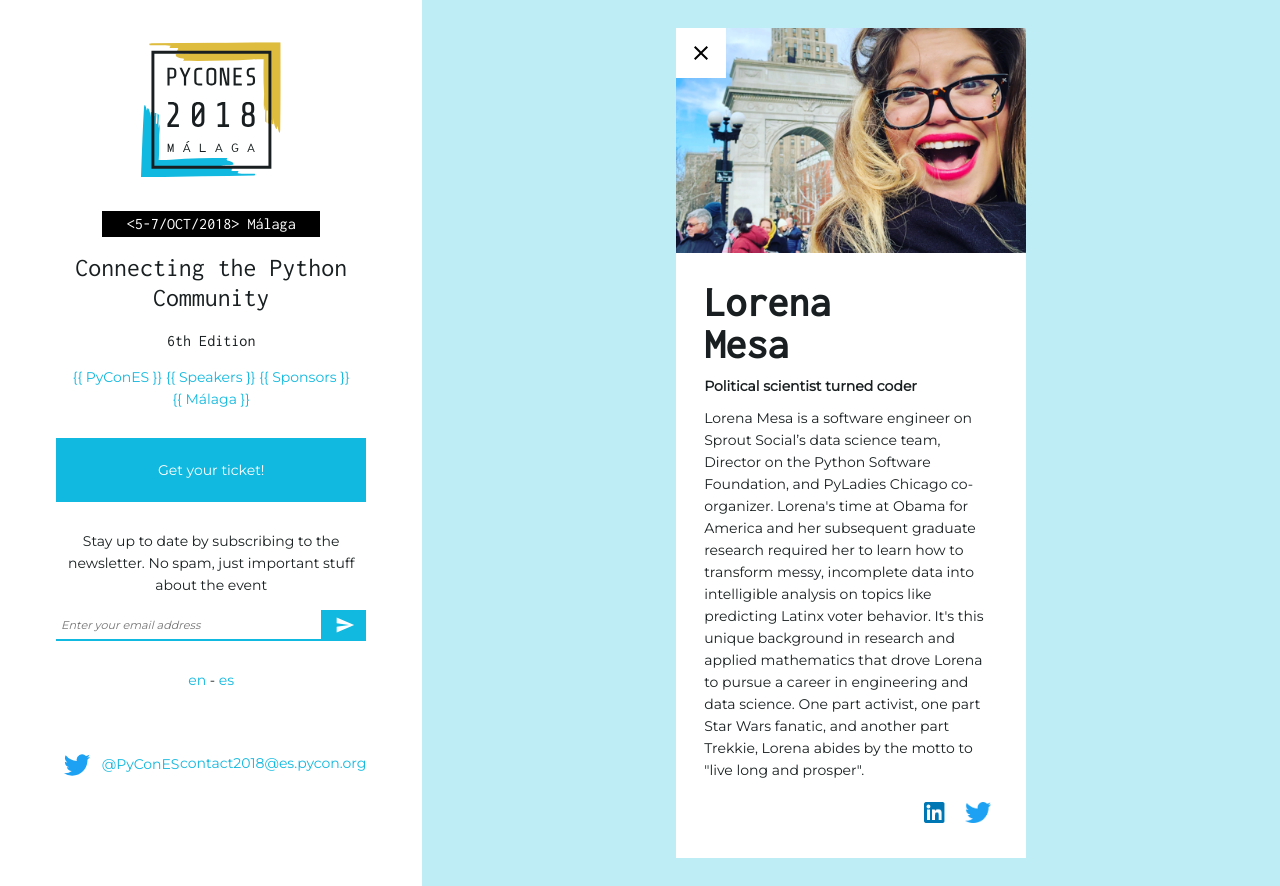
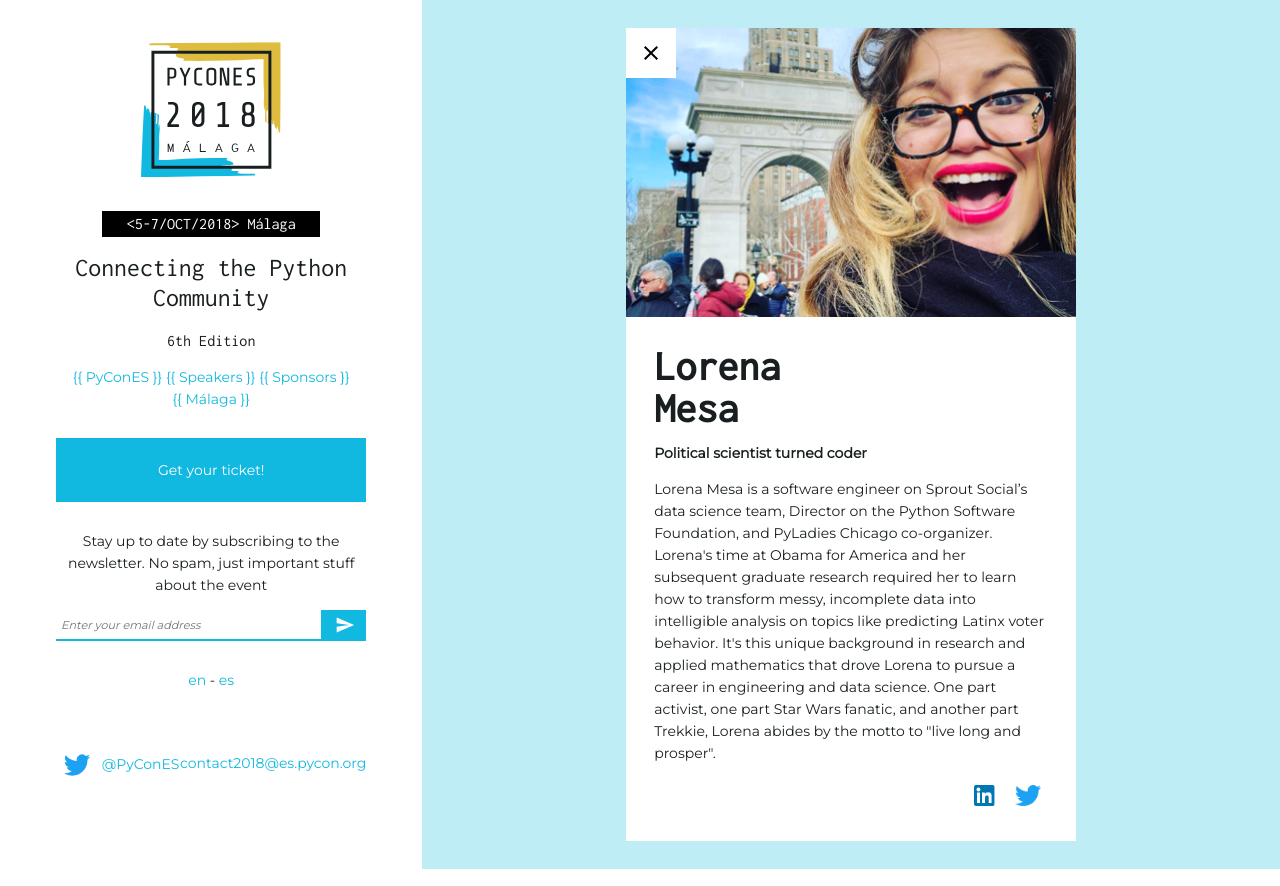
Before and after one commit to python-spain/PyConES-2018, a Django app: page /speakers/lorena-mesa.html in a window 1280 px wide. Run offline with Django 3.2, Linux system fonts and the light colour scheme; style sheets or scripts are compiled from the project's sources; some libraries are stand-ins or nearby versions.

Commit message:
fix column width in speaker detail

```diff
--- a/web/static/web/scss/detail_speaker.scss
+++ b/web/static/web/scss/detail_speaker.scss
@@ -2,6 +2,9 @@
 
 .details-speaker {
   padding: 2rem 1.5rem;
+  .section__content {
+    max-width: 450px;
+  }
 }
 
 .details-speaker__picture {
@@ -50,7 +53,7 @@
 
 .details-speaker__subtitle {
   font-size: 1rem;
-  line-height: 1rem;
+  line-height: 1.5rem;
   font-weight: 600;
   font-family: $baseFontFamily;
   margin-bottom: 1rem;
@@ -61,5 +64,12 @@
 }
 
 .details-speaker__social {
-
+  display: flex;
+  flex-direction: row-reverse;
+  img {
+    margin: .5rem;
+    height: 1.5rem;
+    width: auto;
+    vertical-align: middle;
+  }
 }
--- a/web/static/web/scss/keynoters.scss
+++ b/web/static/web/scss/keynoters.scss
@@ -24,6 +24,7 @@
     }
   }
 }
+
 .keynoter__picture {
   width: 50%;
   overflow: hidden;
@@ -55,14 +56,3 @@
   height: 100%;
   border-left: .5rem solid $blue;
 }
-
-.details-speaker__social {
-  display: flex;
-  flex-direction: row-reverse;
-  img {
-    margin: .5rem;
-    height: 1.5rem;
-    width: auto;
-    vertical-align: middle;
-  }
-}
```
